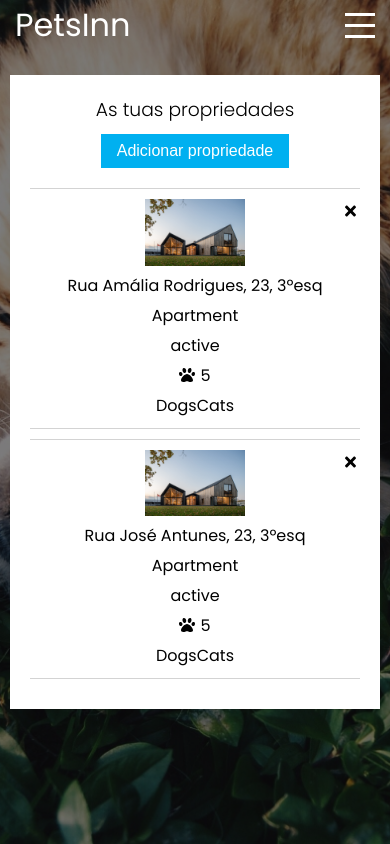
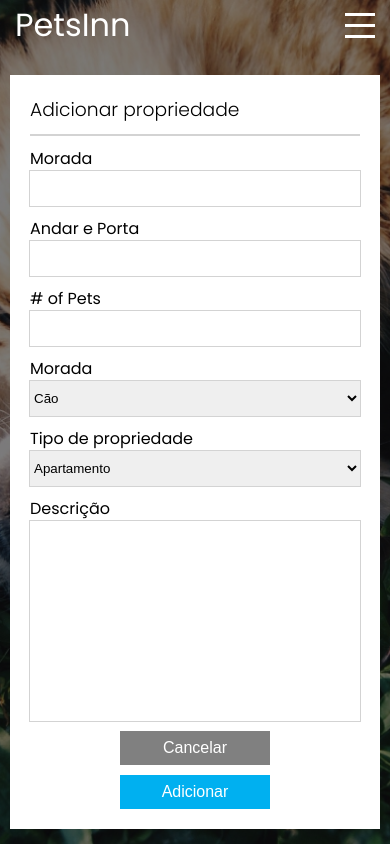
Before and after one commit to jsampayoramos/dog-housing, a React (Create React App) app in the folder client/: page /listings/newproperty in a window 390 px wide. Built offline with nearby package versions, Linux system fonts and the light colour scheme.

Commit message:
Add new property v1

```diff
--- a/client/src/App.js
+++ b/client/src/App.js
@@ -7,6 +7,7 @@ import Layout from './components/Layout/Layout';
 import Login from './Pages/Login/Login';
 import Signup from './Pages/Signup/Signup';
 import Listings from './Pages/Listings/Listings';
+import NewProperty from './Pages/NewProperty/NewProperty';
 import { iconLibrary } from './utilities/iconSetup';
 
 iconLibrary();
@@ -18,6 +19,7 @@ const app = props => {
         <Route path='/results' component={Results} />
         <Route path='/login' component={Login} />
         <Route path='/signup' component={Signup} />
+        <Route path='/listings/newproperty' component={NewProperty} />
         <Route path='/listings' component={Listings} />
         <Route path='/' component={LandingPage} />
       </Switch>
--- a/client/src/Pages/LandingPage/ContactForm/ContactForm.js
+++ b/client/src/Pages/LandingPage/ContactForm/ContactForm.js
@@ -32,7 +32,6 @@ const ContactForm = props => {
             type: 'textarea',
             config: {
                 required: true,
-                type: 'email',
                 name: 'message'
             },
             value: ''
--- a/client/src/Pages/LandingPage/ContactForm/ContactForm.module.css
+++ b/client/src/Pages/LandingPage/ContactForm/ContactForm.module.css
@@ -1,6 +1,6 @@
 .ContactForm {
-    margin: 0 10px;
     padding: 25px 0;
+    background-color: white;
 }
 
 .ContactForm h2 {
@@ -14,6 +14,7 @@
 }
 
 .InputContainer {
+    padding: 0 10px;
     display: flex;
     align-items: center;
 }
@@ -54,6 +55,7 @@
 
 .ContactFormBox button {
     align-self: flex-end;
+    margin-right: 10px;
 }
 
 .message {
--- a/client/src/Pages/Listings/Listing/Listing.js
+++ b/client/src/Pages/Listings/Listing/Listing.js
@@ -13,7 +13,7 @@ const listing = props => {
             <span className='spanPropertyType'>{props.propertyType}</span>
             <span className='spanStatus'>{props.status}</span>
             <span className='spanNumberOfPets'><Icon icon='paw' size='1x' />{props.numberOfPets}</span>
-            <span className='spanTypeOfPets'>{props.typeOfPets}</span>
+            <span className='spanTypeOfPets'>{props.typeOfPets.length > 1 ? props.typeOfPets.join(' | ') : props.typeOfPets}</span>
             <span className='spanClose'><Icon icon='times' size='1x'/></span>
         </div>
     );
--- a/client/src/Pages/Listings/Listings.js
+++ b/client/src/Pages/Listings/Listings.js
@@ -1,5 +1,6 @@
 import React from 'react';
 import { useSelector } from 'react-redux';
+import { Link } from 'react-router-dom';
 
 import Button from '../../components/UI/Button/Button';
 import Listing from './Listing/Listing';
@@ -23,7 +24,7 @@ const Listings = props => {
         <section className={styles.Listings} >
             <div>
                 <h3>As tuas propriedades</h3>
-                <Button>Adicionar propriedade</Button>
+                <Button><Link to='/listings/newproperty'>Adicionar propriedade</Link></Button>
             </div>
             <div className={styles.Header}>
                 <span className='spanListingImage'></span>
--- a/client/src/Pages/Listings/Listings.module.css
+++ b/client/src/Pages/Listings/Listings.module.css
@@ -14,6 +14,22 @@
     border: 1px solid lightgrey;
     width: 100%;
     margin: 10px 0;
+}
+
+.Listings a {
+    width: 100%;
+    height: 100%;
+    display: block;
+    padding: 0.5rem 1rem;
+}
+
+.Listings button {
+    padding: 0;
+}
+
+.Listings a:link, .Listings a:visited {
+    text-decoration: none;
+    color: white;
 }
 
 .Header {
--- /dev/null
+++ b/client/src/Pages/NewProperty/NewProperty.js
@@ -0,0 +1,117 @@
+import React, { useState } from 'react';
+import { Link } from 'react-router-dom';
+
+import Button from '../../components/UI/Button/Button';
+import Input from '../../components/UI/Input/Input';
+
+import styles from './NewProperty.module.css';
+
+const NewProperty = props => {
+    const [form, setForm] = useState({
+        address: {
+            label: 'Morada',
+            type: 'input',
+            config: {
+                required: true,
+                name: 'address',
+                type: 'text'
+            },
+            value: ''
+        },
+        floorAndDoor: {
+            label: 'Andar e Porta',
+            type: 'input',
+            config: {
+                required: true,
+                name: 'address',
+                type: 'text'
+            },
+            value: ''
+        },
+        numberOfAnimals: {
+            label: '# of Pets',
+            type: 'input',
+            config: {
+                required: true,
+                name: 'address',
+                type: 'number'
+            },
+            value: ''
+        },
+        typeOfAnimals: {
+            label: 'Morada',
+            type: 'select',
+            config: {
+                required: true,
+                defaultValue: 'Cão'
+            },
+            options: ['Cão', 'Gato'],
+            value: ''
+        },
+        typeOfProperty: {
+            label: 'Tipo de propriedade',
+            type: 'select',
+            config: {
+                required: true,
+                defaultValue: 'Apartamento'
+            },
+            options: ['Apartamento', 'Moradia/Vivenda'],
+            value: ''
+        },
+        description: {
+            label: 'Descrição',
+            type: 'textarea',
+            config: {
+                required: true,
+                name: 'message'
+            },
+            value: ''
+        }
+    });
+
+    const setFormValues = event => {
+        const {name, value} = event.target;
+
+        setForm({
+            ...form,
+            [name]: {
+                ...form[name],
+                value: value
+            }
+        });
+    };
+
+    const formArray = Object.keys(form).map(el => {
+        return (
+            <React.Fragment>
+                <label>{form[el].label}</label>
+                <Input
+                    style={{
+                        marginBottom: '10px'
+                    }}
+                    action={setFormValues}
+                    elementType={form[el].type}
+                    config={form[el].config}
+                    value={form[el].value}
+                    options={form[el].type === 'select' ? form[el].options : null}
+                />
+            </React.Fragment>
+        )
+    })
+
+    return (
+        <section className={styles.NewProperty} >
+            <h3>Adicionar propriedade</h3>
+            <hr />
+            <form>
+                {formArray}
+                <div className={styles.ButtonContainer}>
+                    <Button><Link to='/listings'>Cancelar</Link></Button>
+                    <Button>Adicionar</Button>
+                </div>
+            </form>
+        </section>
+    );
+};
+
+export default NewProperty;
--- /dev/null
+++ b/client/src/Pages/NewProperty/NewProperty.module.css
@@ -0,0 +1,76 @@
+.NewProperty {
+    background-color: white;
+    margin-top: 75px;
+    padding: 20px;
+}
+
+.NewProperty input, .NewProperty select, .NewProperty textarea {
+    border: none;
+    height: 35px;
+    outline: 1px solid lightgrey;
+}
+
+.NewProperty form {
+    display: flex;
+    flex-direction: column;
+}
+
+.NewProperty {
+    display: flex;
+    flex-direction: column;
+}
+
+.NewProperty hr {
+    border: 1px solid lightgrey;
+    width: 100%;
+    margin: 10px 0;
+}
+
+.NewProperty button {
+    width: 150px;
+    margin: 10px 0 0 auto;
+}
+
+.NewProperty form div {
+    margin-left: auto;
+}
+
+.NewProperty form div button:first-child {
+    margin-right: 10px;
+    background-color: grey;
+    padding: 0;
+}
+
+.NewProperty form div a:link, .NewProperty form div a:visited {
+    text-decoration: none;
+    display: block;
+    padding: 0.5rem 1rem;
+    color: white;
+}
+
+.NewProperty input:focus, .NewProperty select:focus, .NewProperty textarea:focus {
+    outline: 1px solid lightgrey;
+}
+
+.NewProperty textarea {
+    min-height: 200px;
+}
+
+@media only screen and (max-width: 1140px) {
+    .NewProperty {
+        margin-left: 10px;
+        margin-right: 10px;
+    }
+}
+
+@media only screen and (max-width: 500px) {
+    .ButtonContainer {
+        display: flex;
+        flex-direction: column;
+        margin: auto;
+    }
+
+    .NewProperty form div button:first-child {
+        margin-right: 0;
+    }
+}
--- a/client/src/components/Layout/Layout.module.css
+++ b/client/src/components/Layout/Layout.module.css
@@ -16,18 +16,21 @@
     justify-content: center;
     align-items: center;
     flex-direction: column;
+    position: relative;
+    min-height: 100vh;
 }
 
 .Layout main {
     max-width: 1140px;
     width: 100%;
+    min-height: 100vh;
 }
 
 .BackgroundImage {
     background: url('../../assets/images/landingPage_background.jpg');
     background-size: cover;
     background-position: center;
-    min-height: 100vh;
+    height: 100vh;
     width: 100%;
     z-index: -100;
     position: absolute;
```
Also changed, not shown: client/src/assets/images/newPropertyImage.jpg (added).
